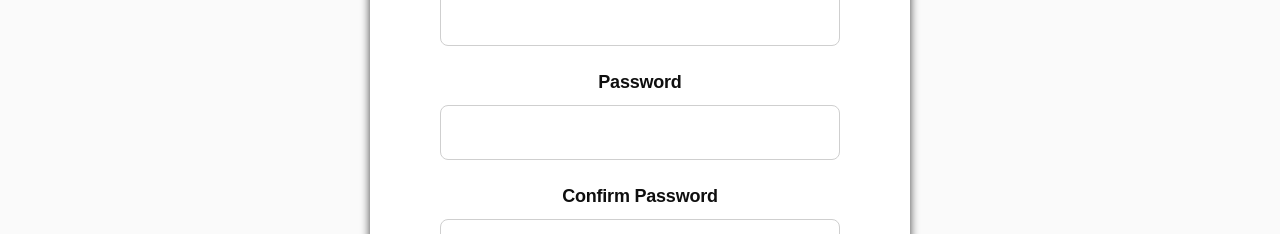
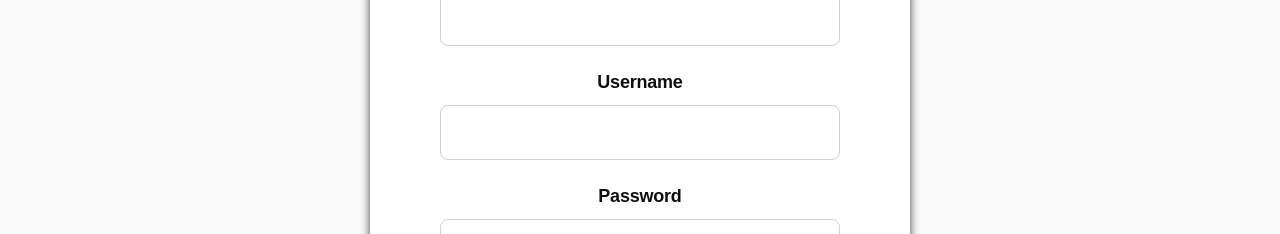
Before and after one commit to AydanKara/Audiophile-E-commerce-Project, a React (Vite) app in the folder client/: page /register in a window 1280 px wide. Shown: the part 528-762 px from the top of the page. Built offline with nearby package versions, Linux system fonts and the light colour scheme.

Commit message:
Add Username field to RegisterPage
update registerSubmitHandler in AuthContext
update register Service in authService.js

```diff
--- a/client/src/context/authContext.jsx
+++ b/client/src/context/authContext.jsx
@@ -19,7 +19,11 @@ export const AuthProvider = ({ children }) => {
   };
 
   const registerSubmitHandler = async (values) => {
-    const result = await authService.register(values.email, values.password);
+    const result = await authService.register(
+      values.email,
+      values.username,
+      values.password
+    );
 
     setAuth(result);
     localStorage.setItem("accessToken", result.accessToken);
--- a/client/src/pages/RegisterPage.jsx
+++ b/client/src/pages/RegisterPage.jsx
@@ -10,6 +10,7 @@ const RegisterPage = () => {
 
   const { values, onChange, onSubmit } = useForm(registerSubmitHandler, {
     email: "",
+    username: "",
     password: "",
     repass: "",
   });
@@ -36,6 +37,16 @@ const RegisterPage = () => {
             id="email"
             onChange={onChange}
             value={values?.email}
+          />
+        </p>
+        <p>
+          <label htmlFor="username">Username</label>
+          <input
+            type="text"
+            name="username"
+            id="username"
+            onChange={onChange}
+            value={values?.username}
           />
         </p>
         <p>
--- a/client/src/services/authService.js
+++ b/client/src/services/authService.js
@@ -11,9 +11,10 @@ export const login = async (email, password) => {
   return result;
 };
 
-export const register = async (email, password) => {
+export const register = async (email, username, password) => {
   const result = await request.post(`${baseUrl}/register`, {
     email,
+    username,
     password,
   });
 
```
